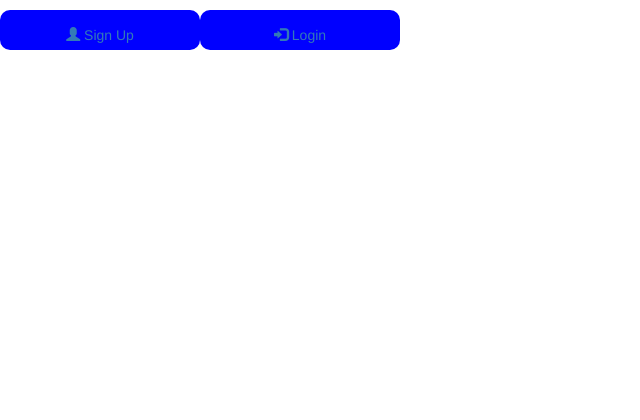
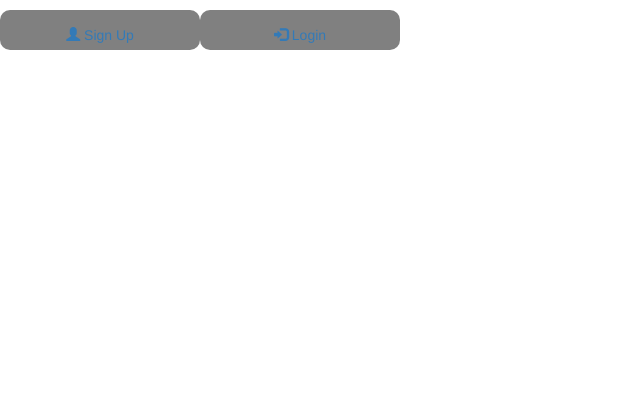
Before and after one commit to dibashthapa/Flask-App, a Flask app: template templates/base.html in a window 1280 px wide. Shown: the top 420 px of the page, without its empty margins (0-640 px from the left). Run offline with Flask 2, Linux system fonts and the light colour scheme; the template is opened without the code that fills it, so the values that code supplies are empty; some libraries are stand-ins or nearby versions.

Commit message:
changed color

```diff
--- a/static/css/style.css
+++ b/static/css/style.css
@@ -23,7 +23,7 @@ bottom:0;
 ul li {
   list-style:none;
   color:white;
-  background:blue;
+  background:grey;
  margin-top:10px;
  text-align:center;
   width:200px;
```
